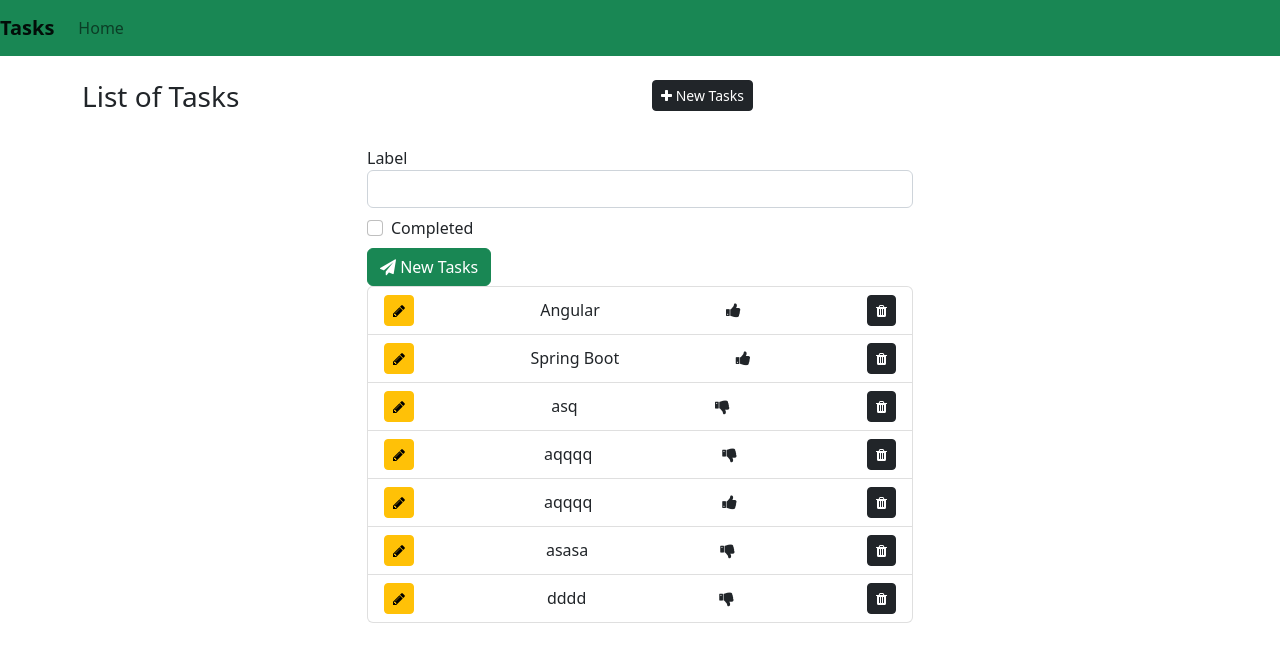
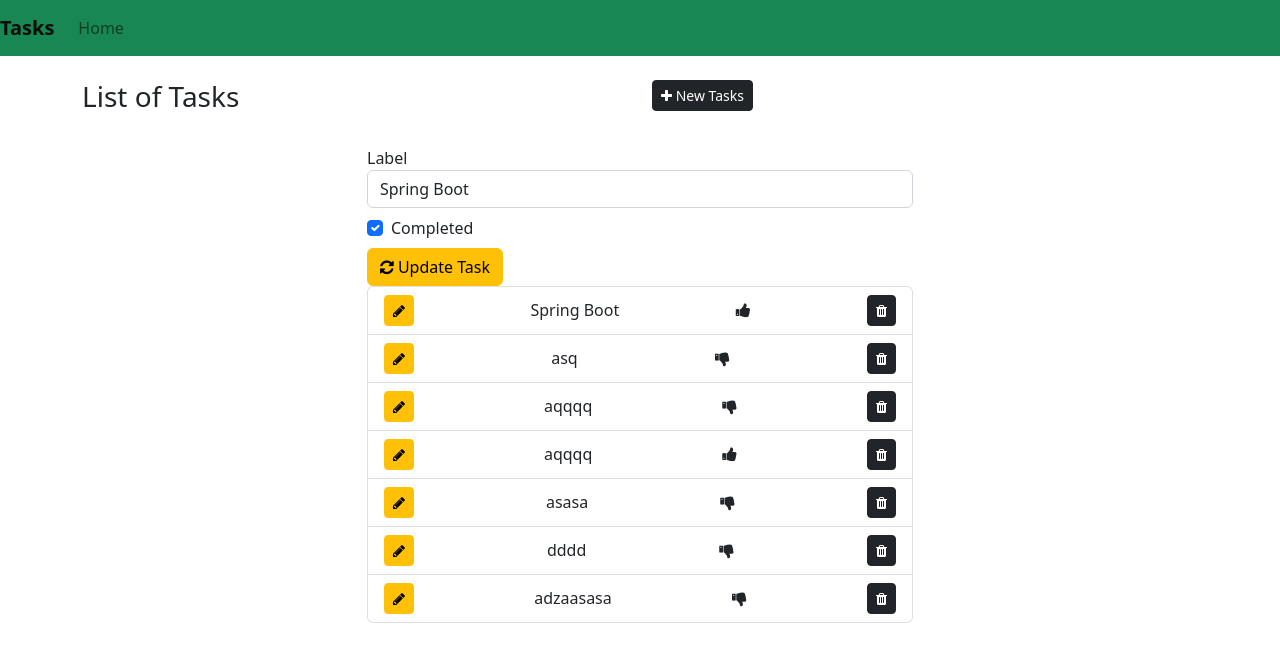
Before and after one commit to AB-HAMZA97/Angular-Project, an Angular app in the folder Angular-Project/: page / in a window 1280 px wide. Both pictures are taken after a click on the button 399 px from the left and 310 px from the top of the page. Shown: the top 662 px of the page. Built offline with nearby package versions, Linux system fonts and the light colour scheme; data requests are answered from the project's data file.

Commit message:
add update function

```diff
--- a/Angular-Project/db.json
+++ b/Angular-Project/db.json
@@ -1,10 +1,5 @@
 {
   "tasks": [
-    {
-      "id": 1,
-      "label": "Angular",
-      "completed": true
-    },
     {
       "id": 2,
       "label": "Spring Boot",
@@ -34,6 +29,11 @@
       "label": "dddd",
       "completed": false,
       "id": 7
+    },
+    {
+      "label": "adzaasasa",
+      "completed": false,
+      "id": 8
     }
   ]
 }
--- a/Angular-Project/src/app/components/tasks/tasks.component.html
+++ b/Angular-Project/src/app/components/tasks/tasks.component.html
@@ -22,7 +22,11 @@
         </div>
         <!-- check the input & checkbox. {{ myTask | json}}-->
 
-        <button (click)="persistsTask()" class="btn btn-success btn-block mx-auto">
+        <button *ngIf="editForm" (click)="updateTask()" class="btn btn-warning btn-block">
+            <i class="fa fa-refresh "></i>
+            Update Task
+        </button><br>
+        <button *ngIf="!editForm" (click)="persistsTask()" class="btn btn-success btn-block ">
             <i class="fa fa-send "></i>
             New Tasks
         </button>
@@ -34,7 +38,7 @@
         <ul class="list-group">
 
             <li *ngFor="let task of tasks" class="list-group-item d-flex justify-content-between align-items-center">
-                <button class="btn btn-warning btn-sm">
+                <button (click)= "editTask(task)"class="btn btn-warning btn-sm">
                     <i class="fa fa-pencil"></i>
                 </button>
 
--- a/Angular-Project/src/app/components/tasks/tasks.component.ts
+++ b/Angular-Project/src/app/components/tasks/tasks.component.ts
@@ -10,6 +10,7 @@ import { TaskService } from 'src/app/services/task.service';
 export class TasksComponent implements OnInit {
   constructor(private taskService: TaskService) {}
   tasks: Task[] = [];
+  editForm = false;
   myTask: Task = {
     label: '',
     completed: false
@@ -52,4 +53,19 @@ export class TasksComponent implements OnInit {
       task.completed = !task.completed;
     })
   }
+
+  editTask(task: Task) {
+    this.myTask = task;
+    this.editForm = true;
+  }
+
+  updateTask() {
+    this.taskService.update(this.myTask)
+    .subscribe((task) => {
+      this.resetTask();
+      this.editForm = false;
+
+    })
+  }
+
 }
--- a/Angular-Project/src/app/services/task.service.ts
+++ b/Angular-Project/src/app/services/task.service.ts
@@ -23,4 +23,8 @@ export class TaskService {
   completed(id: any, completed: boolean){
     return this.http.patch(`${this.apiURL}/${id}`, {completed: !completed})
   }
+
+  update(task: Task) {
+    return this.http.put(`${this.apiURL}/${task.id}`, task)
+  }
 }
```
